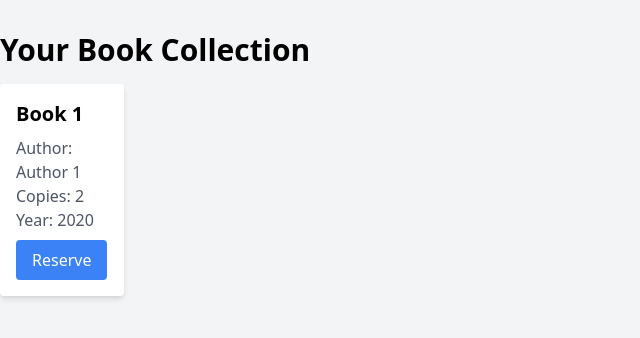
After one commit to SimoAcharouaou777/library-system, a PHP site: page /App/views/user/userhome.php in a window 1280 px wide. The commit adds this page. Shown: the top 338 px of the page, without its empty margins (0-640 px from the left). Run offline with PHP 8.4, Linux system fonts and the light colour scheme.

Commit message:
added userroles

```diff
--- a/App/views/signup.php
+++ b/App/views/signup.php
@@ -10,6 +10,7 @@
 
 <div class="min-h-screen flex items-center justify-center">
     <div class="bg-white p-8 rounded shadow-md w-96">
+        <a href="login.Php">Already have an acount</a>
         <h2 class="text-2xl font-semibold mb-6">Sign Up</h2>
 
         <form action="../../public/index.php" method="POST">
--- /dev/null
+++ b/App/views/user/userhome.php
@@ -0,0 +1,30 @@
+<!DOCTYPE html>
+<html lang="en">
+<head>
+    <meta charset="UTF-8">
+    <meta name="viewport" content="width=device-width, initial-scale=1.0">
+    <title>Your Book Collection</title>
+    <link rel="stylesheet" href="https://cdn.jsdelivr.net/npm/tailwindcss@2.2.19/dist/tailwind.min.css">
+</head>
+<body class="bg-gray-100">
+
+    <div class="container mx-auto my-8">
+        <h1 class="text-3xl font-bold mb-4">Your Book Collection</h1>
+
+        <div id="bookList" class="grid grid-cols-1 md:grid-cols-3 gap-8">
+            <!-- Book items will be dynamically added here -->
+            <div class="grid grid-cols-1 gap-4 md:grid-cols-3 max-w-xl">
+                <!-- Book 1 -->
+                <div class="bg-white p-4 rounded shadow-md">
+                    <h3 class="text-xl font-bold mb-2">Book 1</h3>
+                    <p class="text-gray-600">Author: Author 1</p>
+                    <p class="text-gray-600">Copies: 2</p>
+                    <p class="text-gray-600">Year: 2020</p>
+                    <button class="bg-blue-500 text-white px-4 py-2 mt-2 rounded">Reserve</button>
+                </div>
+            </div>
+        </div>
+    </div>
+
+</body>
+</html>
--- a/public/index.php
+++ b/public/index.php
@@ -13,4 +13,5 @@ if(isset($_POST['submitin'])){
 
 
 
+
 ?>
```
Also changed, not shown: App/Controller/AuthController.php (+13 -4 lines), App/Model/User.php (+27 -0 lines), App/views/admin/adminhome.php (added, +21 -0 lines).
